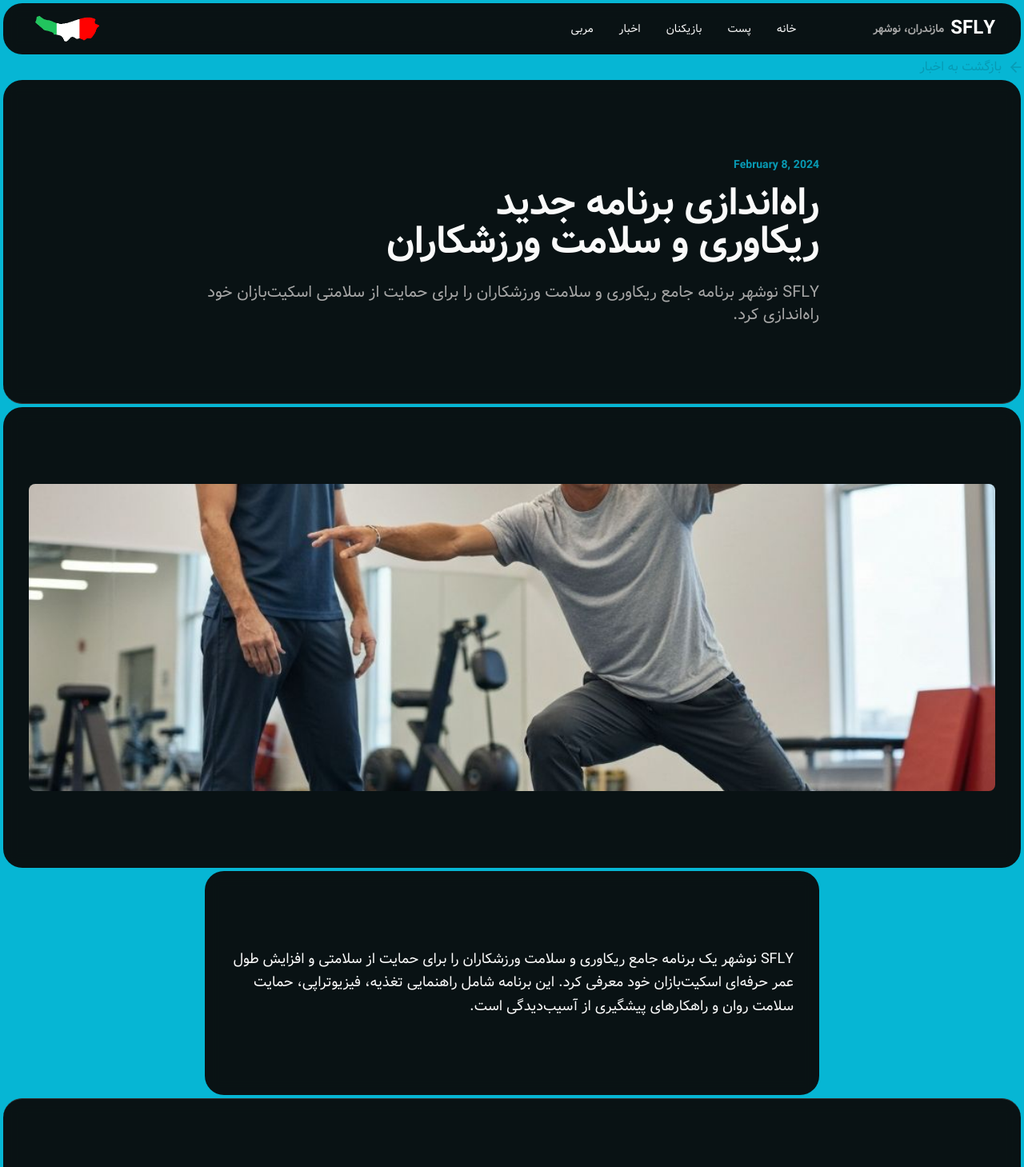
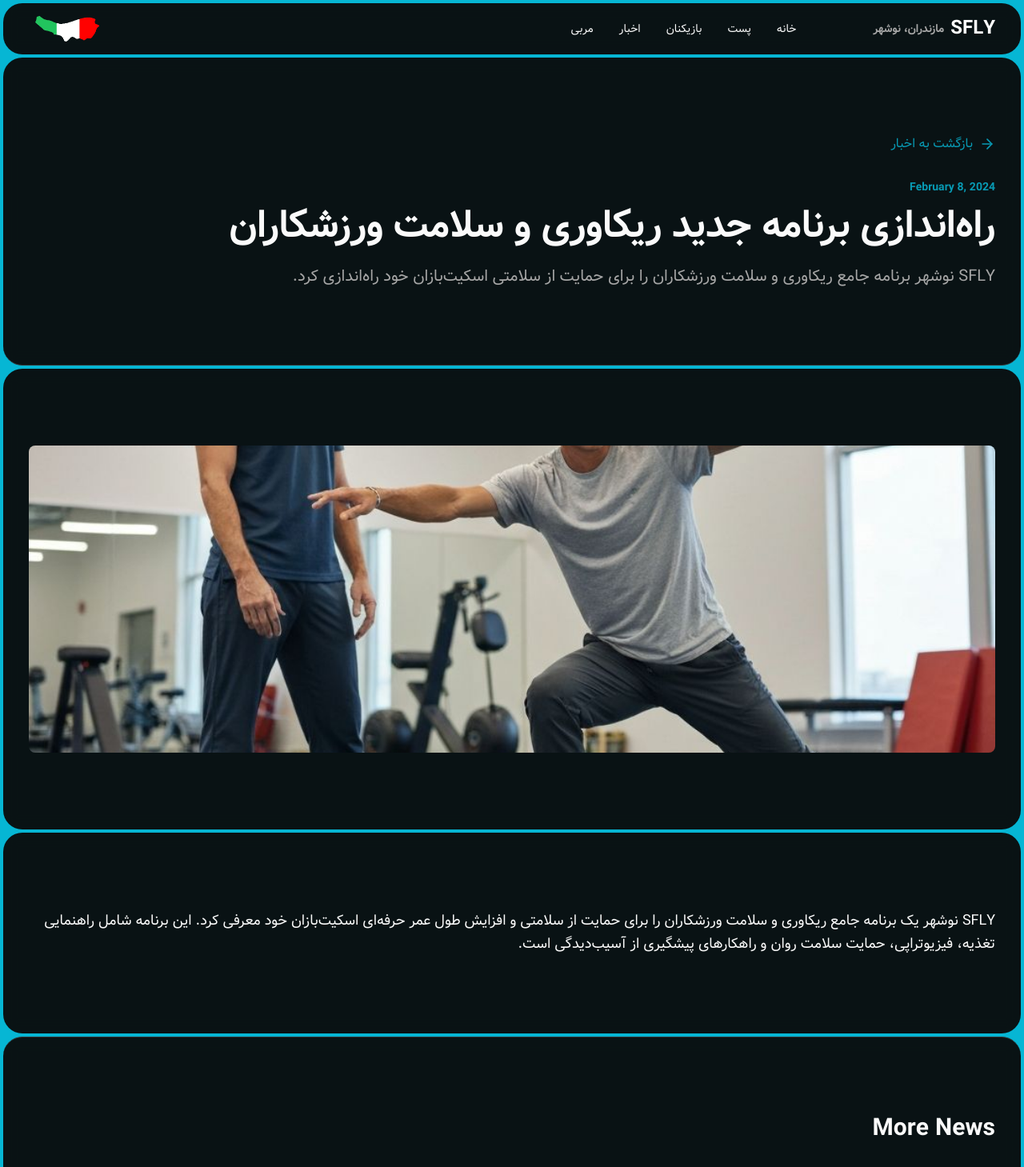
Before and after one commit to SFLY-NOWSHAHR/sfly-website, a Next.js app: page /news/athlete-recovery-program in a window 1280 px wide. Shown: the top 1459 px of the page at 80% size. Built offline with nearby package versions, Linux system fonts and the light colour scheme.

Commit message:
modified: direction

```diff
--- a/app/news/[slug]/page.tsx
+++ b/app/news/[slug]/page.tsx
@@ -4,7 +4,7 @@ import Link from 'next/link'
 import Section from '@/components/Section'
 import { getNews, getNewsBySlug } from '@/lib/data'
 import { formatDate } from '@/lib/utils'
-import { ArrowLeft } from 'lucide-react'
+import { ArrowRight } from 'lucide-react'
 
 export async function generateStaticParams() {
   const news = await getNews()
@@ -67,19 +67,19 @@ export default async function NewsPage({ params }: { params: Promise<{ slug: str
   return (
     <>
       {/* Back Button */}
-      <div className="flex items-center gap-2 mb-0">
-        <Link
-          href="/news"
-          className="inline-flex items-center gap-2 text-secondary hover:text-primary transition-colors"
-        >
-          <ArrowLeft size={20} />
-          بازگشت به اخبار
-        </Link>
-      </div>
 
       {/* News Header */}
       <Section className="border-b border-border pb-12">
-        <div className="max-w-3xl mx-auto">
+        <div className="flex items-center gap-2 mb-8">
+          <Link
+            href="/news"
+            className="inline-flex items-center gap-2 text-secondary hover:text-primary transition-colors"
+          >
+            <ArrowRight size={20} />
+            بازگشت به اخبار
+          </Link>
+        </div>
+        <div className=" mx-auto">
           <p className="text-secondary font-semibold text-sm mb-4">{formatDate(newsItem.date)}</p>
           <h1 className="text-balance text-5xl font-bold text-foreground mb-6">
             {newsItem.title}
@@ -105,7 +105,7 @@ export default async function NewsPage({ params }: { params: Promise<{ slug: str
       </Section>
 
       {/* News Content */}
-      <Section className="max-w-3xl mx-auto">
+      <Section>
         <article className="prose prose-invert max-w-none">
           <div className="text-lg leading-relaxed text-foreground whitespace-pre-wrap">
             {newsItem.content}
```
